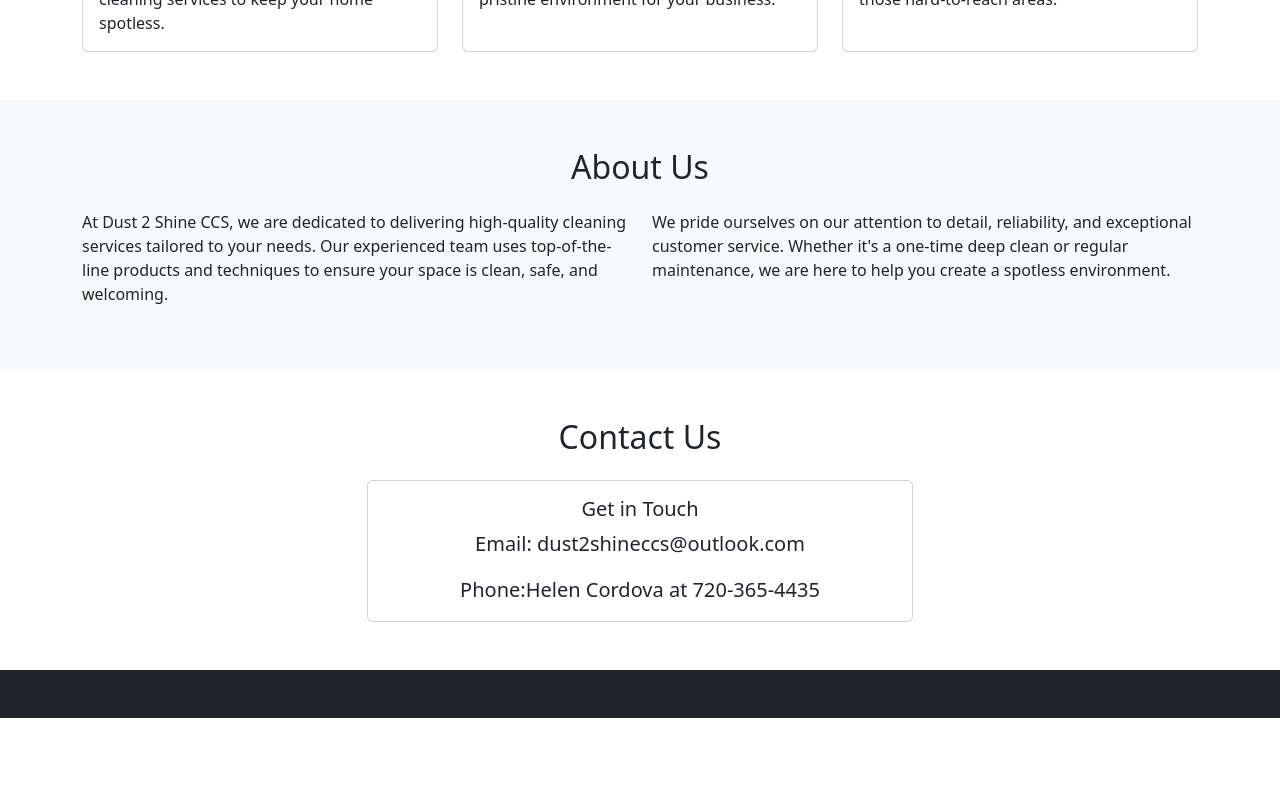
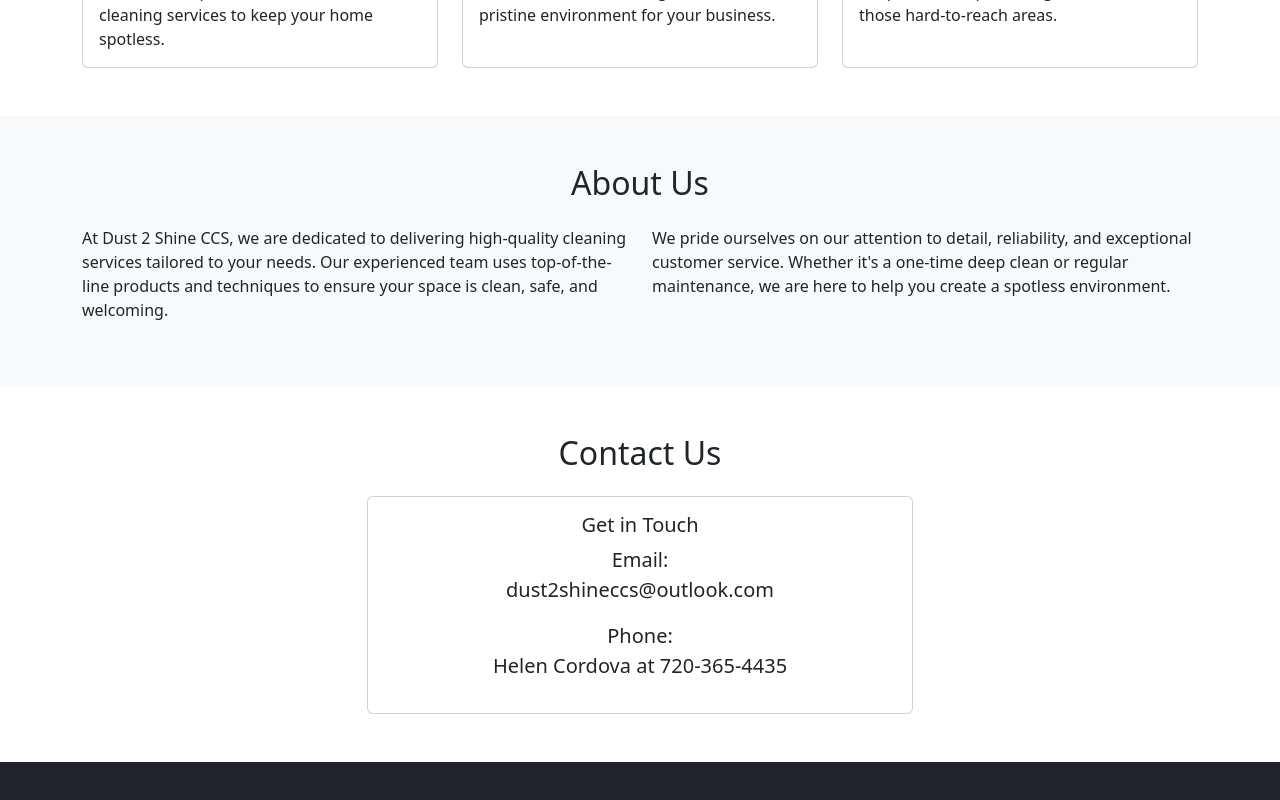
Before and after one commit to barchul2/dust2shine, a React (Create React App) app in the folder dust-to-shine/: page / in a window 1280 px wide. Shown: the part 470-1270 px from the top of the page. Before the commit the page ends 1188 px from the top, so only its background shows below. Built offline with nearby package versions, Linux system fonts and the light colour scheme.

Commit message:
home:removed anchors

```diff
--- a/dust-to-shine/src/pages/Home/Home.jsx
+++ b/dust-to-shine/src/pages/Home/Home.jsx
@@ -6,7 +6,7 @@
       {/* Navigation Bar */}
       <nav className='navbar navbar-expand-lg navbar-light bg-light'>
         <div className='container-fluid'>
-          <a className='navbar-brand'>Dust 2 Shine CCS</a>
+          <p className='navbar-brand'>Dust 2 Shine CCS</p>
           <button
             className='navbar-toggler'
             type='button'
@@ -109,11 +109,11 @@
                 <div className='card-body text-center'>
                   <h5 className='card-title'>Get in Touch</h5>
                   <p className='card-text lead'>
-                    <strong>Email:</strong> <a>dust2shineccs@outlook.com</a>
+                    <strong>Email:</strong> <p>dust2shineccs@outlook.com</p>
                   </p>
                   <p className='card-text lead'>
                     <strong>Phone:</strong>
-                    <a>Helen Cordova at 720-365-4435</a>
+                    <p>Helen Cordova at 720-365-4435</p>
                   </p>
                 </div>
               </div>
```
